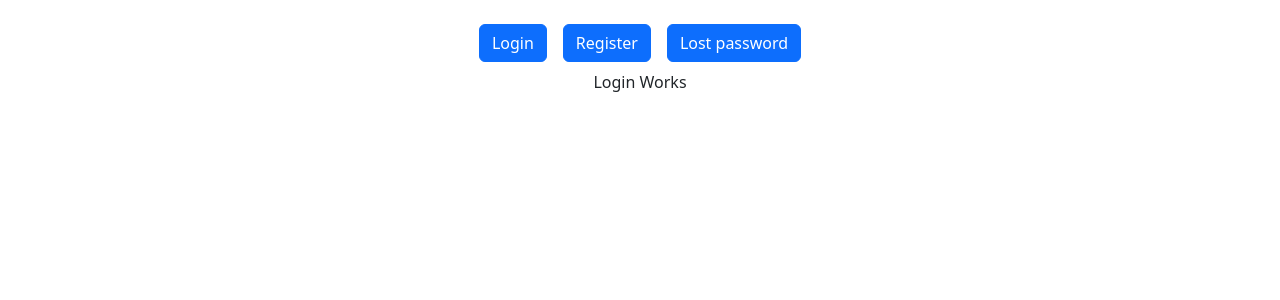
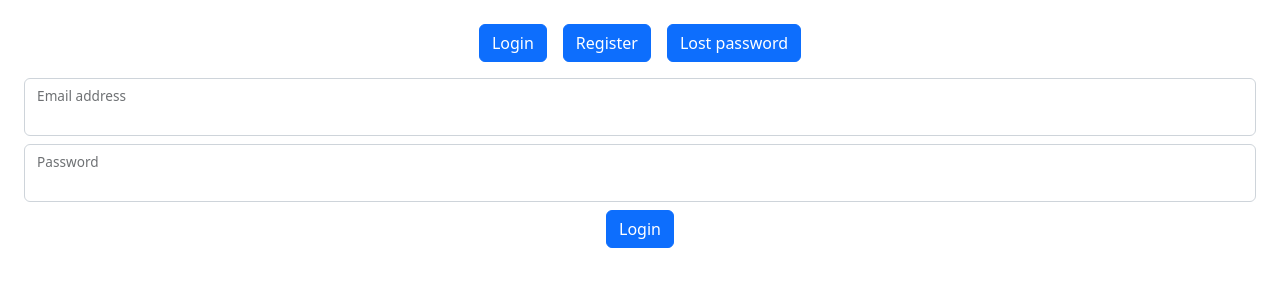
Before and after one commit to MarcoMadeddu/react-workshop-router-hookform, a React (Create React App) app: page /login in a window 1280 px wide. Shown: the top 300 px of the page. Built offline with nearby package versions, Linux system fonts and the light colour scheme.

Commit message:
Create login page

```diff
--- a/src/features/Login.tsx
+++ b/src/features/Login.tsx
@@ -1,3 +1,29 @@
 export function Login(){
-    return <p>Login Works</p>
+    const onSubmit = () => {'null'}
+    return (
+        <form noValidate onSubmit= {() =>{onSubmit()}}>
+            <div className="form-floating m-2">
+                <input
+                    type="text"
+                    id = "email-ctrl"
+                    name  = "email"
+                    className = "form-control"
+                />
+                 <label htmlFor="email-ctrl">Email address</label>
+            </div>
+
+
+
+            <div className="form-floating m-2">
+                <input
+                    type="password"
+                    id = "password-ctrl"
+                    name="password"
+                    className="form-control"
+                />
+                <label htmlFor="password-ctrl">Password</label>
+            </div>
+            <button className="btn btn-primary">Login</button>
+        </form>
+    )
 }
--- a/src/features/LostPassword.tsx
+++ b/src/features/LostPassword.tsx
@@ -1,3 +1,3 @@
 export function LosPassword(){
-    return <p>Register Works</p>
+    return <p>Lost Password Works</p>
 }
```
